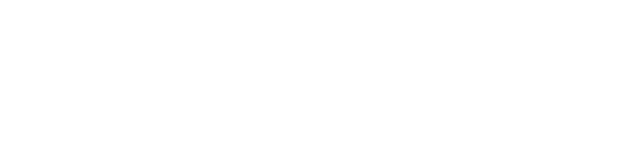
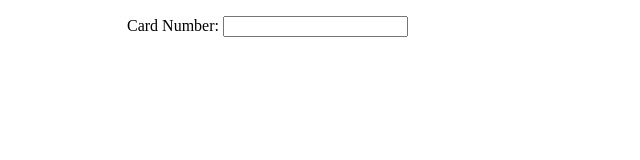
Before and after one commit to jesilin/jesilin.github.io, a plain HTML site: page cc-autofill/cc-number-form.html in a window 1280 px wide. Shown: the whole page, without its empty margins (0-640 px from the left). Drawn offline with Linux system fonts and the light colour scheme.

Commit message:
Update and rename cc-number.html to cc-number-form.html

```diff
--- a/cc-autofill/cc-number.html
+++ b/cc-autofill/cc-number-form.html
@@ -5,5 +5,8 @@
   <script type="text/javascript" src="base.js"></script>
 </head>
 <body>
+  <form class="alignedLabels">
+  <label>Card Number: <input autocomplete="cc-number"></label>
+  </form>
 </body>
 </html>
```
